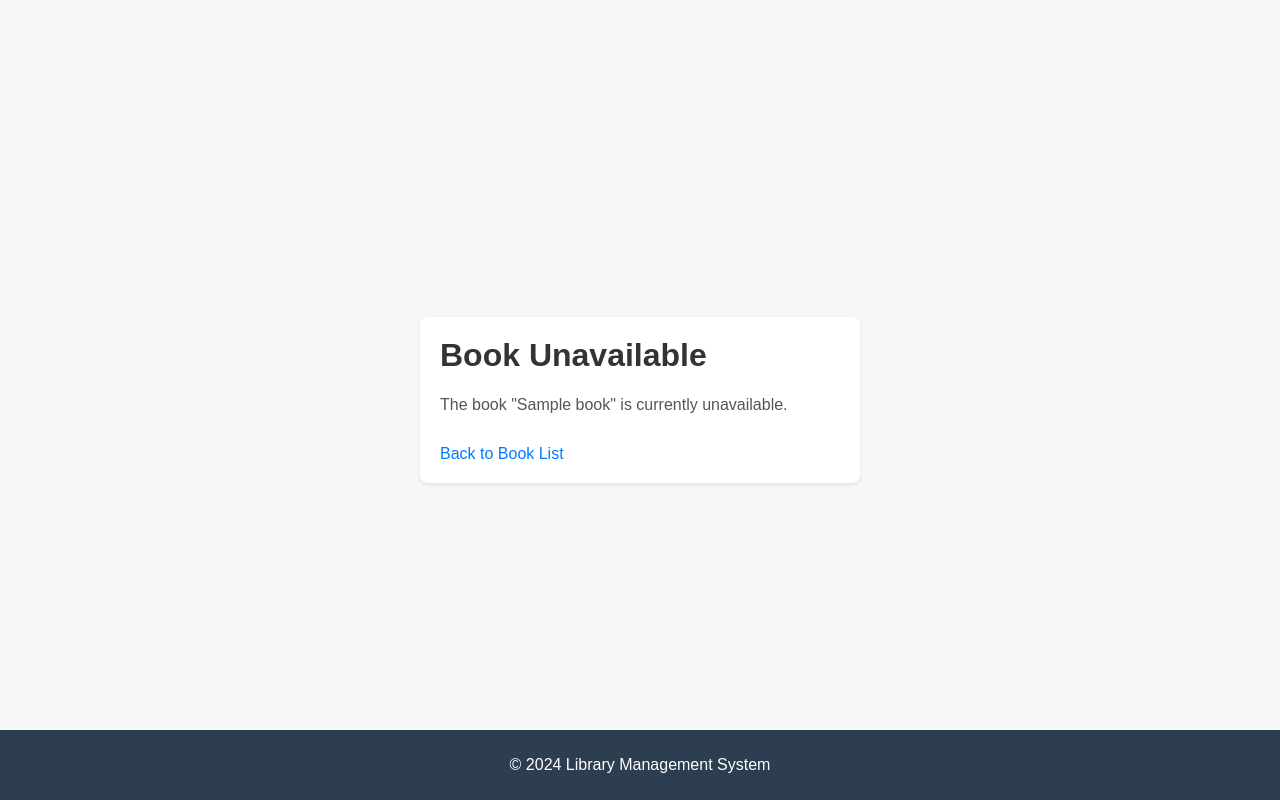
After one commit to juliesuarez/Library-management-system, a Django app: template library/templates/book_unavailable.html in a window 1280 px wide. The commit adds this page. Run offline with Django 4.2, Linux system fonts and the light colour scheme; the template is opened without the code that fills it: values that come from a table or form of the project are taken from there, others are empty; tables that the repository leaves empty hold one stand-in row (values such as "Sample post"); some libraries are stand-ins or nearby versions.

Commit message:
decrement of books

```diff
--- a/library/models.py
+++ b/library/models.py
@@ -26,6 +26,7 @@ class Book(models.Model):
     genre = models.CharField(max_length=100)
     availability = models.BooleanField(default=True)
     copies = models.IntegerField(default=1)
+    available_copies = models.IntegerField(default=1)  # New field to track available copies
     author = models.CharField(max_length=100)
 
     @staticmethod
@@ -54,6 +55,12 @@ class BorrowedBook(models.Model):
     returned = models.BooleanField(default=False)
     fine = models.DecimalField(max_digits=8, decimal_places=2, default=0.00)
 
+    def save(self, *args, **kwargs):
+        if not self.pk:  # If this is a new instance
+            self.book.copies -= 1  # Decrement the count of available copies
+            self.book.save()  # Save the updated book instance
+        super().save(*args, **kwargs)
+
     def __str__(self):
         return str(self.book)
 
--- /dev/null
+++ b/library/templates/book_unavailable.html
@@ -0,0 +1,73 @@
+<!DOCTYPE html>
+<html lang="en">
+<head>
+    <meta charset="UTF-8">
+    <meta name="viewport" content="width=device-width, initial-scale=1.0">
+    <title>Book Unavailable</title>
+    <style>
+        /* CSS for Book Unavailable Template */
+
+        body {
+            font-family: Arial, sans-serif;
+            margin: 0;
+            padding: 0;
+            background-color: #f8f8f8;
+            display: flex;
+            justify-content: center;
+            align-items: center;
+            height: 100vh;
+        }
+
+        .card {
+            background-color: #fff;
+            border-radius: 8px;
+            box-shadow: 0 2px 4px rgba(0, 0, 0, 0.1);
+            padding: 20px;
+            max-width: 400px;
+            width: 100%;
+        }
+
+        h1 {
+            color: #333;
+            margin-top: 0;
+        }
+
+        p {
+            color: #555;
+        }
+
+        a {
+            color: #007bff;
+            text-decoration: none;
+            display: inline-block;
+            margin-top: 15px;
+        }
+
+        a:hover {
+            text-decoration: underline;
+        }
+        .footer {
+            position: fixed;
+            left: 0;
+            bottom: 0;
+            width: 100%;
+            background-color: #2c3e50;
+            color: white;
+            text-align: center;
+            padding: 10px 0;
+        }
+    </style>
+</head>
+<body>
+    <div class="card">
+        <h1>Book Unavailable</h1>
+        <p>The book "{{ book.name }}" is currently unavailable.</p>
+        <a href="{% url 'book_list' %}" class="button">Back to Book List</a>
+    </div>
+
+    <div class="footer">
+        <p style="color:white;">&copy; 2024 Library Management System</p>
+    </div>
+
+</body>
+</html>
--- a/library/templates/borrow_book.html
+++ b/library/templates/borrow_book.html
@@ -73,7 +73,7 @@
             <div class="form-group" style="color:black;">
                 {{ form.as_p }}
             <div style="display: flex; justify-content: space-between; align-items: center; margin-top: 0px;">
-                <button type="submit" class="btn btn-primary" style="color: #fff; width: 100px;">Register</button>
+                <button type="submit" class="btn btn-primary" style="color: #fff; width: 100px;">Borrow</button>
             </div>
         </div>
     </div>
```
Also changed, not shown: library/views.py (+12 -4 lines), library/migrations/0004_book_available_copies.py (added).
